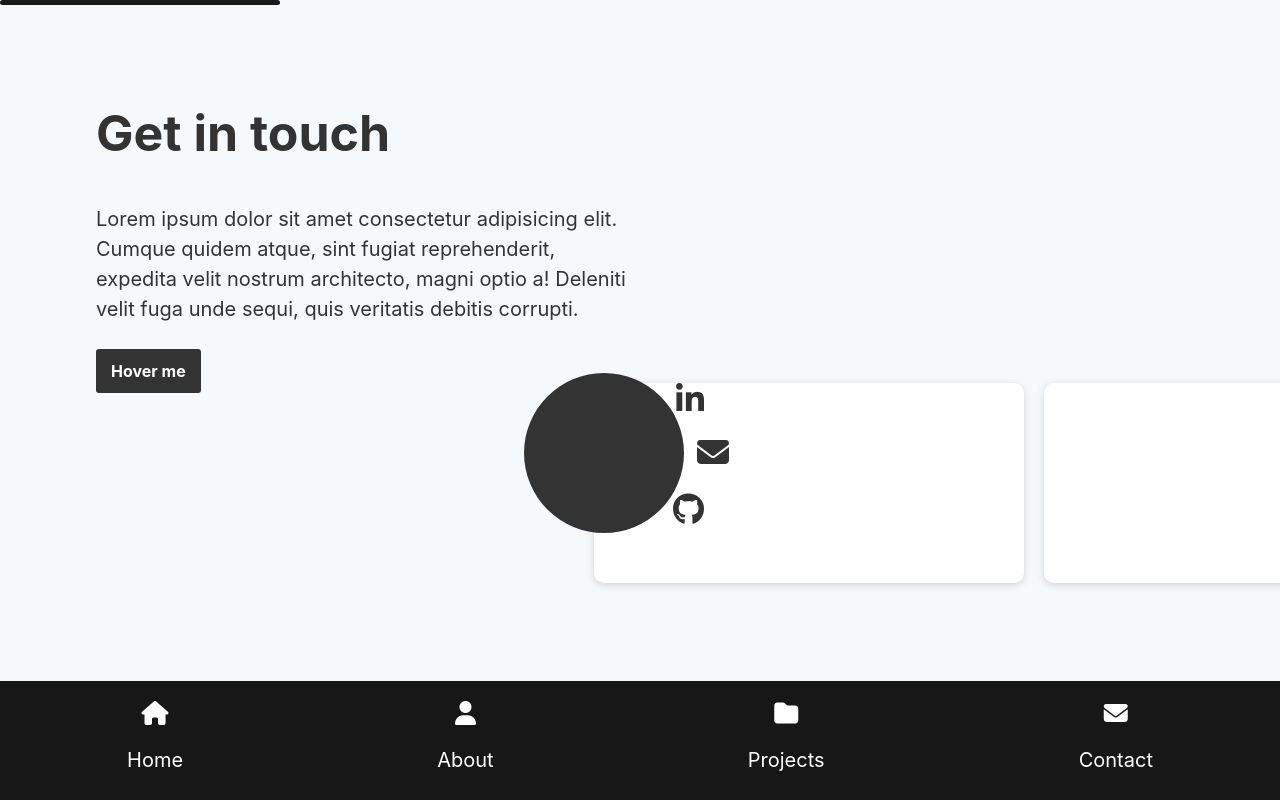
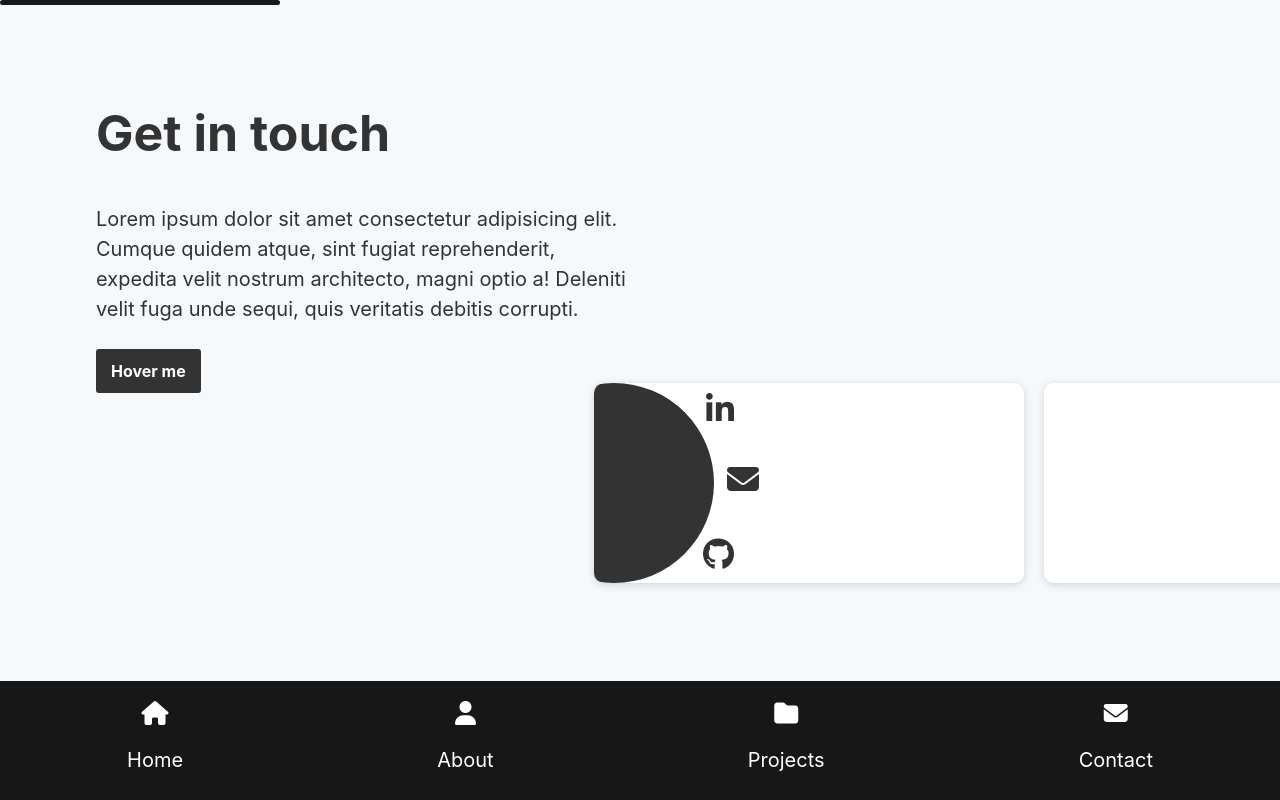
Before and after one commit to Emmanuel-Marcano/React-Portfolio, a React (Vite) app: page /contact in a window 1280 px wide. Built offline with nearby package versions, Linux system fonts and the light colour scheme.

Commit message:
updated contact section for desktop

```diff
--- a/src/App.css
+++ b/src/App.css
@@ -743,6 +743,7 @@ box-shadow:#cdcbcb 3px 3px 6px 0px inset, #cdcbcb -3px -3px 6px 1px inset;
   animation: slide-in-from-left var(--animationSpeed) ease forwards;
   margin-top: 20px;
 
+
 }
 
 .github-card {
@@ -753,13 +754,12 @@ box-shadow:#cdcbcb 3px 3px 6px 0px inset, #cdcbcb -3px -3px 6px 1px inset;
   position: relative;
   right: -35px;
   overflow: hidden;
-
 }
 
 .card-curve{
   position: absolute;
   top:0;
-  left: -60px;
+  left: -80px;
   background-color: #333333;
   border: 40px;
   height: 100%;
@@ -776,7 +776,7 @@ box-shadow:#cdcbcb 3px 3px 6px 0px inset, #cdcbcb -3px -3px 6px 1px inset;
   top: 10px;
   right: -20px;
   color:#333333;
-  transform: translateX(-180%);
+  transform: translateX(-220%);
   animation: slide-in-from-left 1s ease forwards;
   animation-delay: 2s;
 
@@ -796,7 +796,7 @@ box-shadow:#cdcbcb 3px 3px 6px 0px inset, #cdcbcb -3px -3px 6px 1px inset;
   top: 120px;
   right: -20px;
   color: #333333;
-  transform: translateX(-180%);
+  transform: translateX(-220%);
   animation: slide-in-from-left 1s ease forwards;
   animation-delay: 2.5s;
 }
@@ -950,8 +950,9 @@ box-shadow:#cdcbcb 3px 3px 6px 0px inset, #cdcbcb -3px -3px 6px 1px inset;
   }
 
   .linkedin-card {
-    position: static;
+    position: relative;
     right:0;
+    overflow: hidden;
 
   }
 
@@ -992,25 +993,7 @@ box-shadow:#cdcbcb 3px 3px 6px 0px inset, #cdcbcb -3px -3px 6px 1px inset;
   font-size: 18px;
 }
 
-.lines::before {
-  content: "";
-  position: absolute;
-  display: inline;
-  height: 0.5px;
-  background-color: #757575;
-  width: 200px;
-  transform: translateX(-110%);
-}
 
-.lines::after {
-  content: "";
-  position: absolute;
-  display: inline;
-  height: 0.5px;
-  background-color: #757575;
-  width: 200px;
-  transform: translateX(248%);
-}
 
 .order1{
   order: 2;
@@ -1021,6 +1004,7 @@ box-shadow:#cdcbcb 3px 3px 6px 0px inset, #cdcbcb -3px -3px 6px 1px inset;
 
 .card {
   height: 200px;
+
 }
 
 .image-grid {
@@ -1067,6 +1051,26 @@ box-shadow:#cdcbcb 3px 3px 6px 0px inset, #cdcbcb -3px -3px 6px 1px inset;
 
 
 
+.contact-email{
+  top: 80px;
+
+
+}
+
+.contact-github {
+  top: 155px;
+}
+
+.card-curve{
+  position: absolute;
+  /* top:10px; */
+  width: 200px;
+  height: 200px;
+
+}
+
+
+
 
 
 }
```
Also changed, not shown: src/components/Contact.jsx (+0 -8 lines).
